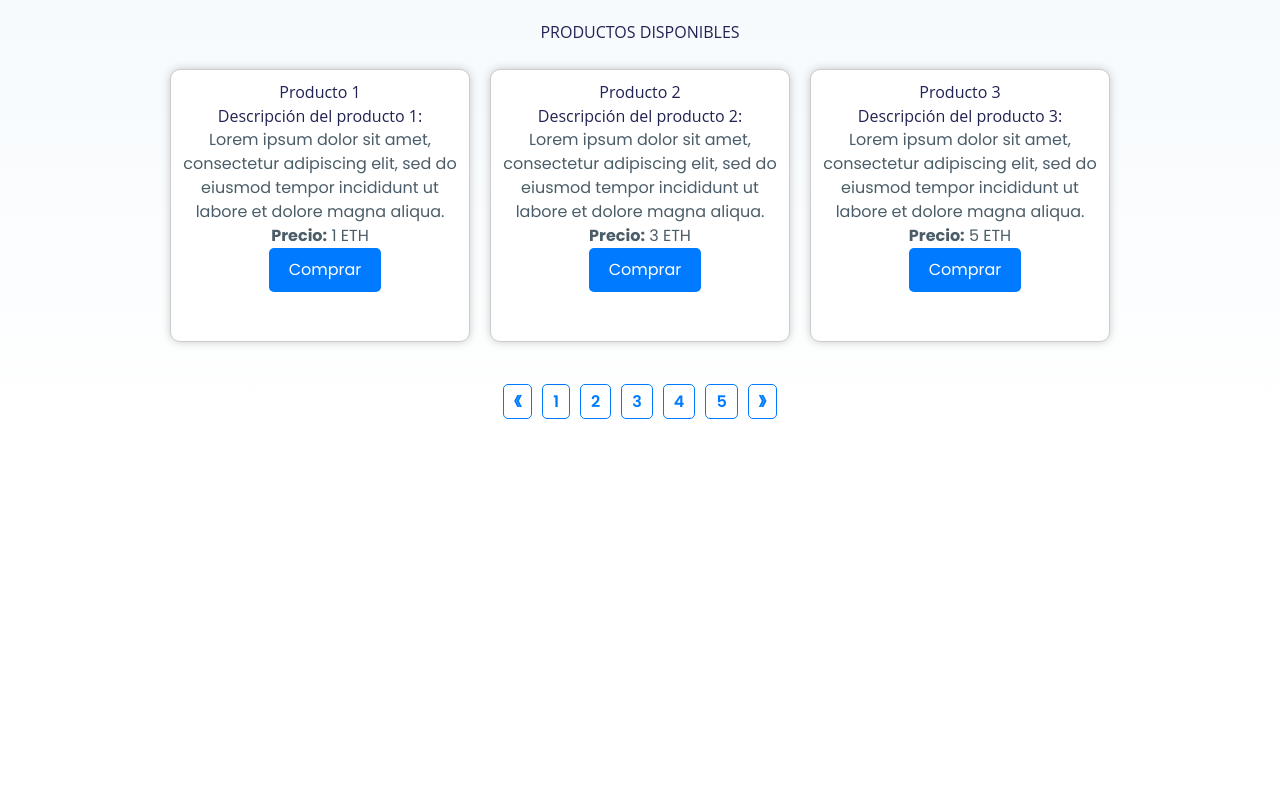
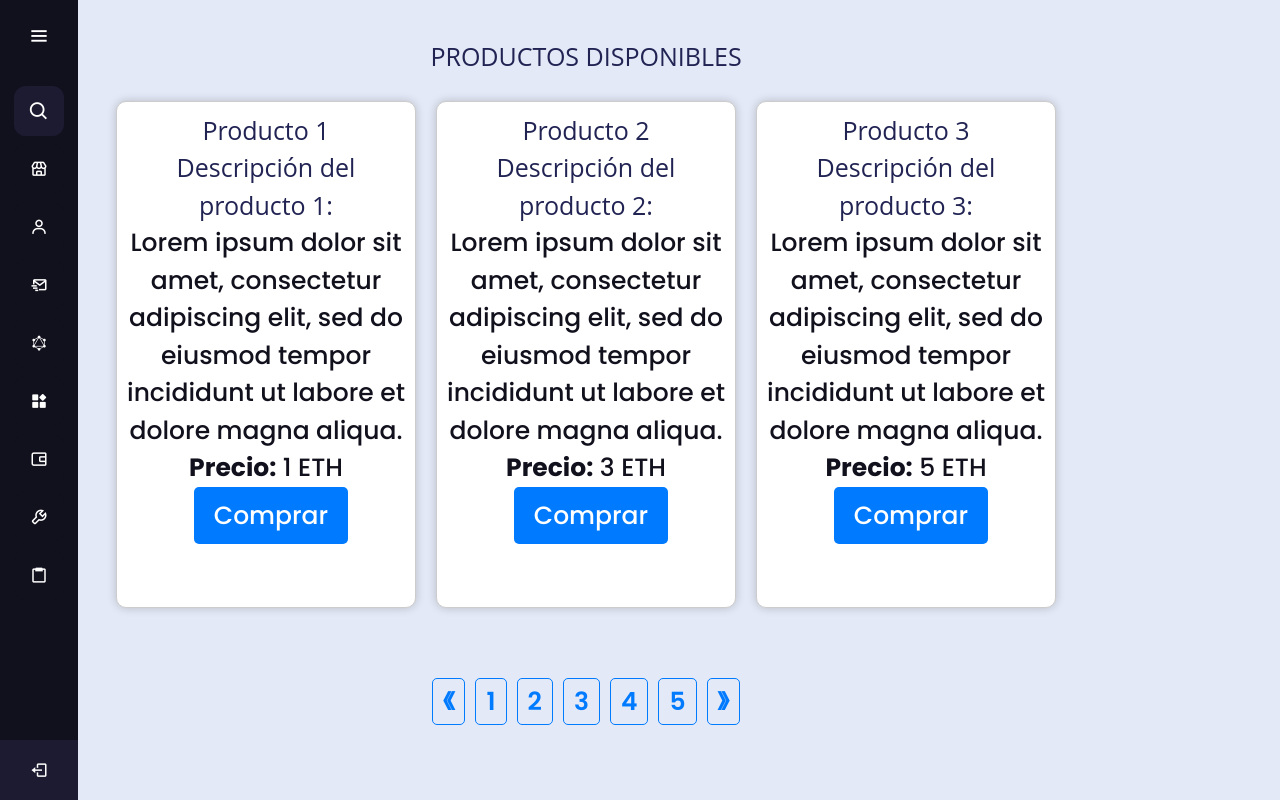
Before and after one commit to LuisAragonLetona/tokenizacion, a React (Create React App) app: page /mercado in a window 1280 px wide. Built offline with nearby package versions, Linux system fonts and the light colour scheme; grey boxes are pictures that could not be loaded.

Commit message:
rutas funcionando, en sidebar cargan mensajes y mercado

```diff
--- a/src/pages/Mercado.jsx
+++ b/src/pages/Mercado.jsx
@@ -2,6 +2,7 @@
 import React, { useState, useEffect } from 'react';
 import ModalProducto from './ModalProducto'; // Importa el componente Modal
 import '../css/mercado.css';
+import Sidebar from './Sidebar';
 
 const Mercado = () => {
   const [showModal, setShowModal] = useState(false);
@@ -33,9 +34,9 @@ const Mercado = () => {
     setSelectedProduct(null);
     setShowModal(false);
   };
-
-  return (
-    <div className="marketplace">
+  const Test = () => {
+    return (
+      <div className="marketplace">
       <h1 className="header">PRODUCTOS DISPONIBLES</h1>
       <div className="barra-busqueda">
         {/* ... Input de búsqueda y botón de búsqueda ... */}
@@ -79,6 +80,13 @@ const Mercado = () => {
         />
       )}
     </div>
+    )
+  };
+
+  return (
+    <div>
+        <Sidebar contenido={<Test/>} />
+      </div>
   );
 };
 
--- a/src/pages/Sidebar.jsx
+++ b/src/pages/Sidebar.jsx
@@ -23,7 +23,7 @@ function Sidebar(props) {
             <span className="tooltip">Buscar</span>
           </li>
           <li>
-            <a href="#">
+            <a href="/mercado">
               <i className="bx bx-store"></i>
               <span className="links_name">Mercado</span>
             </a>
--- a/src/utils/Rutas.js
+++ b/src/utils/Rutas.js
@@ -6,10 +6,6 @@ import General from '../pages/General';
 import Mensajes from '../pages/Mensajes';
 
 const Rutas = () => {
-  let location = useLocation();
-  if (location.pathname === '/sesion') {
-    // require('../css/sesion.css');
-  }
   const routes = [
     {
       path: 'app',
```
